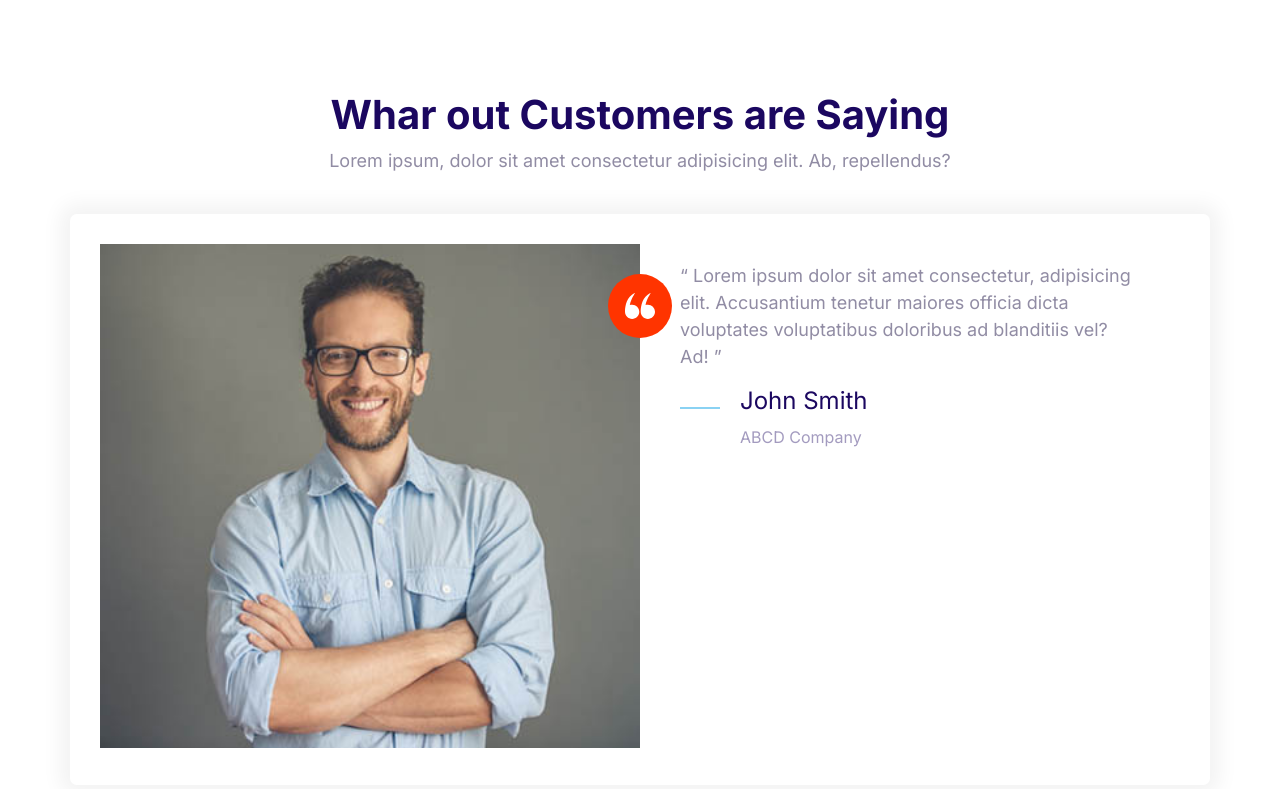
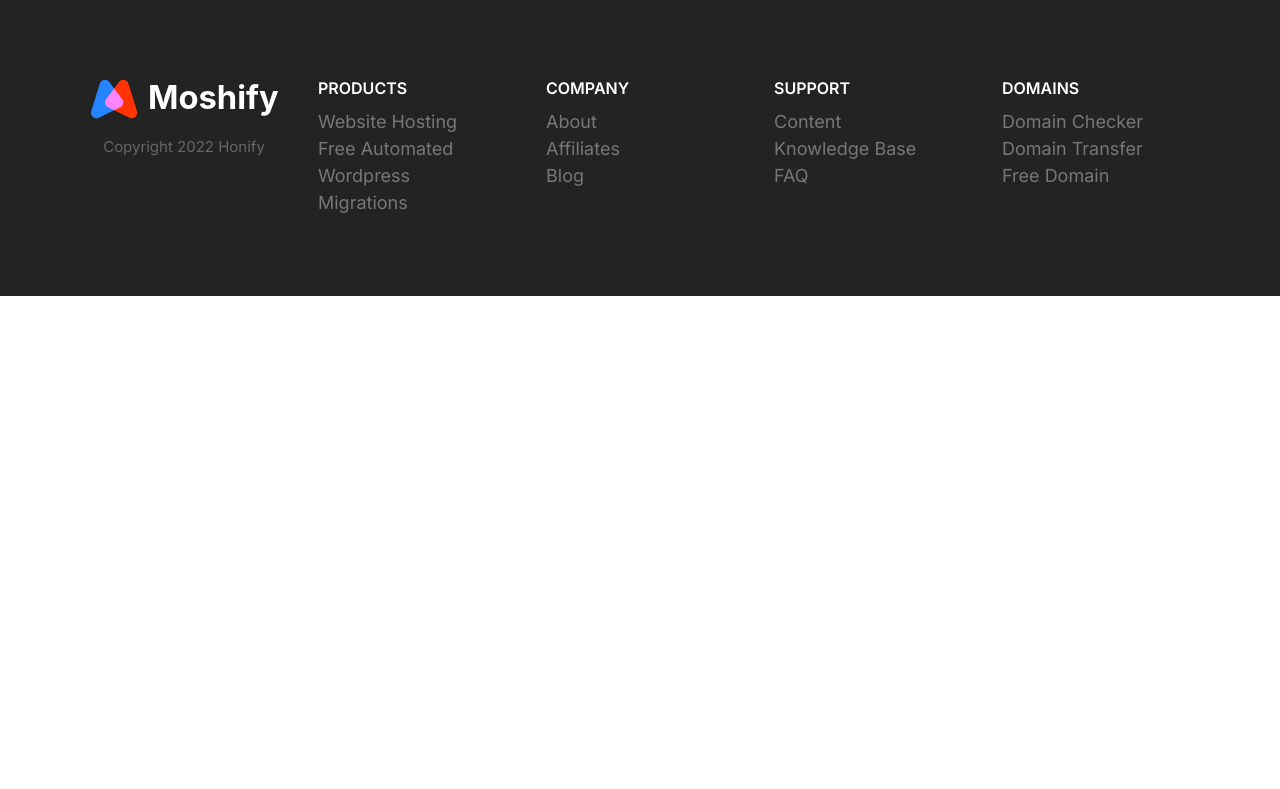
Before and after one commit to ProgVide/moshify, a plain HTML site: page index.html in a window 1280 px wide. Drawn offline with Linux system fonts and the light colour scheme.

Commit message:
Build Footer

```diff
--- a/css/styles.css
+++ b/css/styles.css
@@ -820,3 +820,79 @@ nav__brand {
     max-width: 700px;
   }
 }
+
+/* Footer */
+.footer {
+  background: #232323;
+}
+
+.footer a {
+  color: #777;
+  transition: color 0.3s;
+}
+
+.footer a:hover {
+  color: #fff;
+}
+
+.footer__section {
+  padding: 2rem;
+  border-bottom: 1px solid #393939;
+}
+
+.footer__section .list {
+  margin: 0;
+}
+
+.footer__heading {
+  text-transform: uppercase;
+  font-weight: 600;
+}
+
+.footer__brand {
+  margin-top: 5rem;
+  text-align: center;
+}
+
+.footer__brand img {
+  width: 100%;
+  max-width: 230px;
+}
+
+.footer__copywrite {
+  font-size: 2.1rem;
+  color: #fff;
+  opacity: 0.3;
+}
+
+@media screen and (min-width: 768px) {
+  .footer__sections {
+    grid-template-columns: repeat(auto-fit, minmax(10rem, 1fr));
+  }
+
+  .footer .collapsibe__chevron {
+    display: none;
+  }
+
+  .footer .collapsible__content {
+    opacity: 1;
+    max-height: 100%;
+  }
+
+  .footer__brand {
+    order: -1;
+    margin-top: 1rem;
+  }
+
+  .footer__copywrite {
+    font-size: 1.5rem;
+  }
+
+  .footer__section {
+    border: 0;
+  }
+
+  .footer__heading {
+    font-size: 1.6rem;
+  }
+}
--- a/index.html
+++ b/index.html
@@ -15,52 +15,74 @@
     <link rel="stylesheet" href="css/styles.css" />
   </head>
   <body>
-    <section class="block">
-      <header class="block__header">
-        <h2>Whar out Customers are Saying</h2>
-        <p>
-          Lorem ipsum, dolor sit amet consectetur adipisicing elit. Ab,
-          repellendus?
-        </p>
+    <footer class="block block--dark footer">
+      <div class="container grid footer__sections">
+        <section class="collapsible collapsible--expanded footer__section">
+          <header class="collapsible__header">
+            <h2 class="collapsible__heading footer__heading">Products</h2>
+            <svg class="icon icon--white collapsibe__chevron">
+              <use xlink:href="images/sprite.svg#chevron"></use>
+            </svg>
           </header>
-      <div class="container">
-        <div class="card testimonial">
-          <div class="grid grid--1x2">
-            <div class="testimonial__image">
-              <img
-                src="images/testimonial.jpg"
-                alt="A happy, smilling customer."
-              />
-              <span class="icon-container icon-container--accent">
-                <svg class="icon icon--white icon--small">
-                  <use xlink:href="images/sprite.svg#quotes"></use>
+          <div class="collapsible__content">
+            <ul class="list">
+              <li><a href="#">Website Hosting</a></li>
+              <li><a href="#">Free Automated Wordpress</a></li>
+              <li><a href="#">Migrations</a></li>
+            </ul>
+          </div>
+        </section>
+        <section class="collapsible footer__section">
+          <header class="collapsible__header">
+            <h2 class="collapsible__heading footer__heading">Company</h2>
+            <svg class="icon icon--white collapsibe__chevron">
+              <use xlink:href="images/sprite.svg#chevron"></use>
             </svg>
-              </span>
+          </header>
+          <div class="collapsible__content">
+            <ul class="list">
+              <li><a href="#">About</a></li>
+              <li><a href="#">Affiliates</a></li>
+              <li><a href="#">Blog</a></li>
+            </ul>
           </div>
-            <blockquote class="quote">
-              <p class="quote__text">
-                Lorem ipsum dolor sit amet consectetur, adipisicing elit.
-                Accusantium tenetur maiores officia dicta voluptates
-                voluptatibus doloribus ad blanditiis vel? Ad!
-              </p>
-              <footer>
-                <div class="media">
-                  <div class="media__image">
-                    <svg class="icon icon--primary quote__line">
-                      <use xlink:href="images/sprite.svg#line"></use>
+        </section>
+        <section class="collapsible footer__section">
+          <header class="collapsible__header">
+            <h2 class="collapsible__heading footer__heading">Support</h2>
+            <svg class="icon icon--white collapsibe__chevron">
+              <use xlink:href="images/sprite.svg#chevron"></use>
             </svg>
+          </header>
+          <div class="collapsible__content">
+            <ul class="list">
+              <li><a href="#">Content</a></li>
+              <li><a href="#">Knowledge Base</a></li>
+              <li><a href="#">FAQ</a></li>
+            </ul>
           </div>
-                  <div class="media__body">
-                    <h3 class="media__title quote__author">John Smith</h3>
-                    <p class="quote__organization">ABCD Company</p>
+        </section>
+        <section class="collapsible footer__section">
+          <header class="collapsible__header">
+            <h2 class="collapsible__heading footer__heading">Domains</h2>
+            <svg class="icon icon--white collapsibe__chevron">
+              <use xlink:href="images/sprite.svg#chevron"></use>
+            </svg>
+          </header>
+          <div class="collapsible__content">
+            <ul class="list">
+              <li><a href="#">Domain Checker</a></li>
+              <li><a href="#">Domain Transfer</a></li>
+              <li><a href="#">Free Domain</a></li>
+            </ul>
           </div>
+        </section>
+        <section class="footer__brand">
+          <img src="images/logo.svg" alt="" />
+          <p class="footer__copywrite">Copyright 2022 Honify</p>
+        </section>
       </div>
     </footer>
-            </blockquote>
-          </div>
-        </div>
-      </div>
-    </section>
     <script src="js/main.js"></script>
   </body>
 </html>
```
Also changed, not shown: components/footer.html (added, +68 -0 lines). Lines whose indentation alone changed are shown as unchanged.
